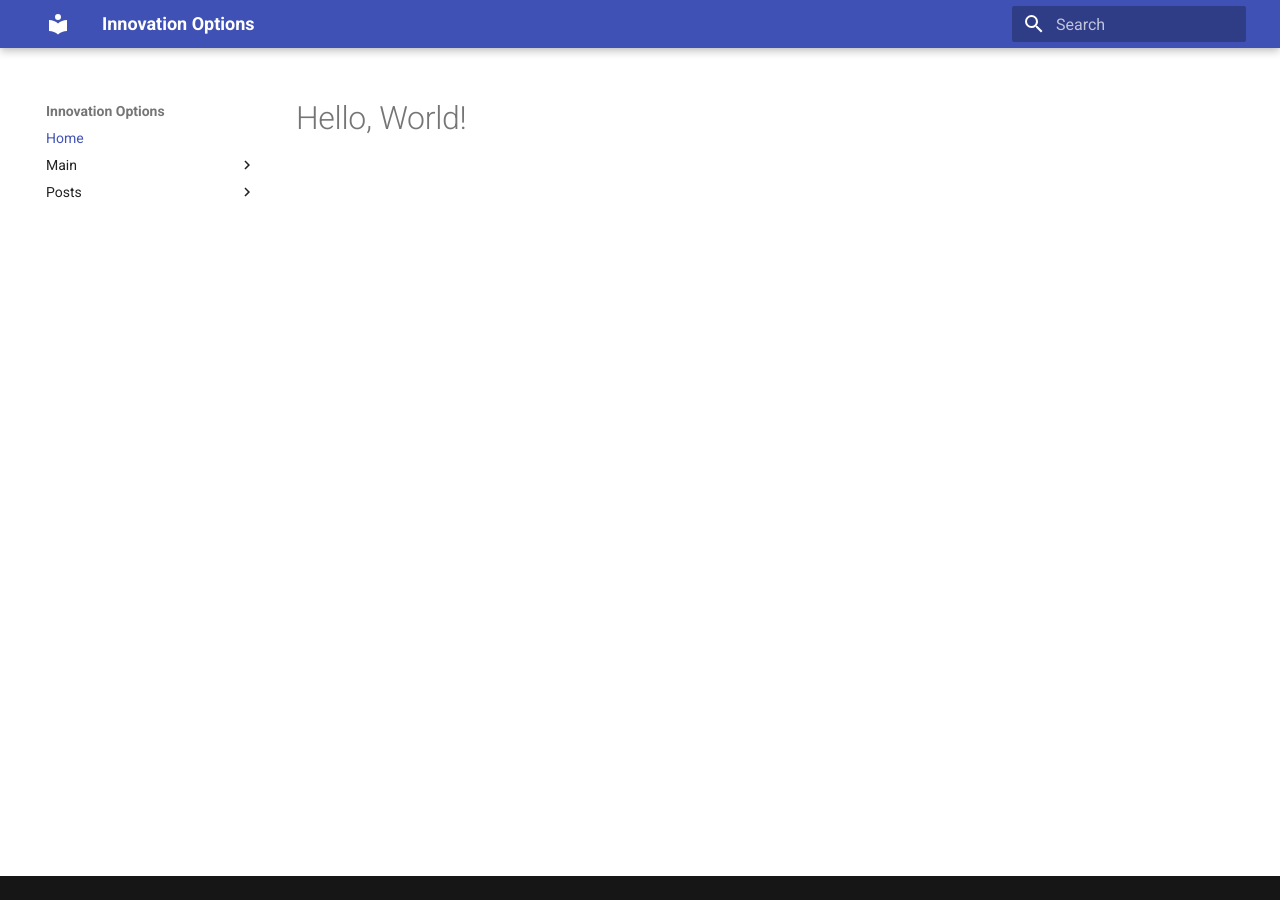
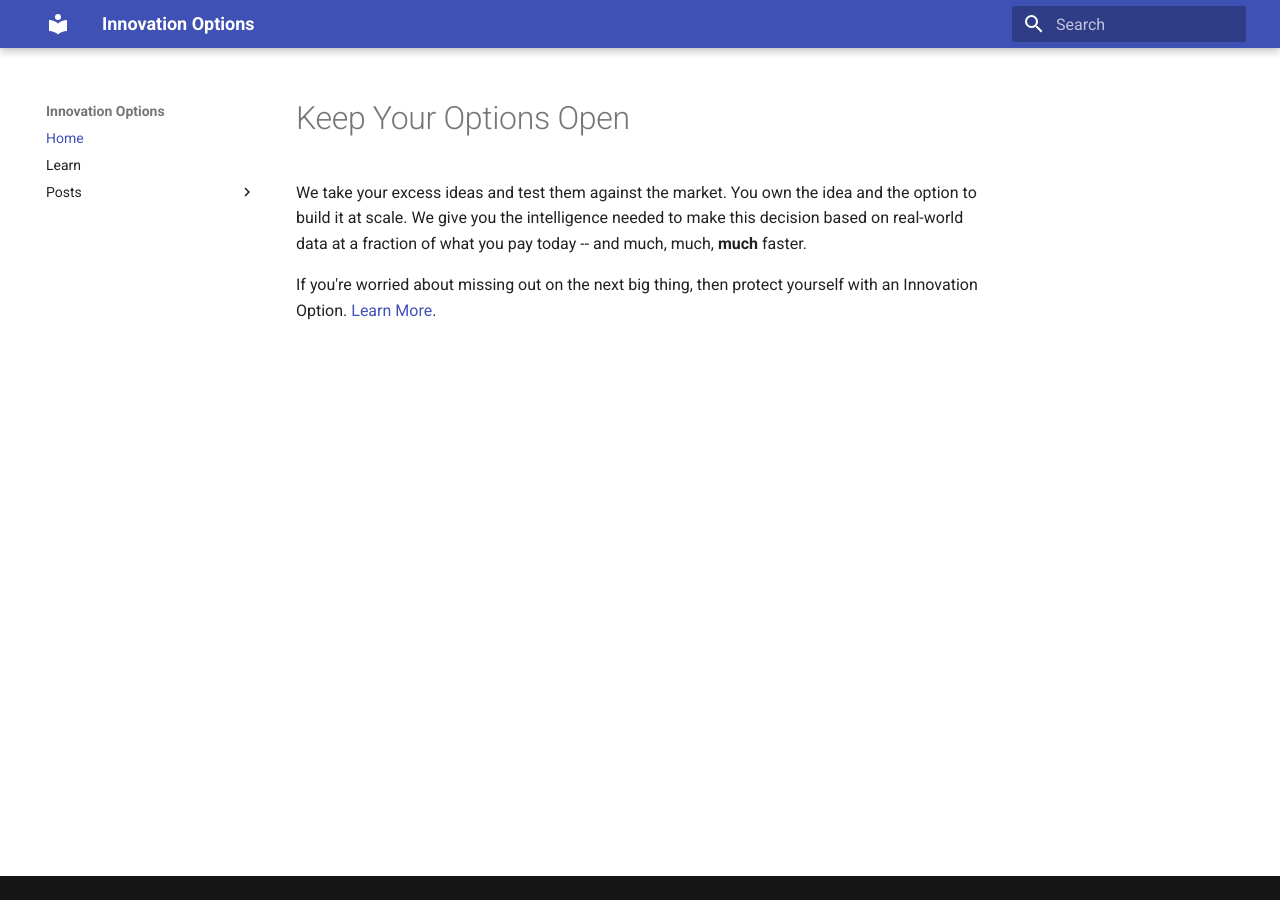
Before and after one commit to innovation-options/io-web, an MkDocs documentation site: the page built from content/index.md, in a window 1280 px wide. Built offline with MkDocs 1.6.1 and Material for MkDocs 9.7.7, drawn with Linux system fonts in a browser that asks for light colours.

Commit message:
add learn page

```diff
--- a/content/index.md
+++ b/content/index.md
@@ -1,5 +1,9 @@
 ---
-title: Hello, World
+title: Home
 ---
 
-# Hello, World!
+# Keep Your Options Open
+
+We take your excess ideas and test them against the market.  You own the idea and the option to build it at scale.  We give you the intelligence needed to make this decision based on real-world data at a fraction of what you pay today -- and much, much, **much** faster.
+
+If you're worried about missing out on the next big thing, then protect yourself with an Innovation Option.  [Learn More](pages/learn.md).
--- a/mkdocs.yaml
+++ b/mkdocs.yaml
@@ -14,8 +14,9 @@
 docs_dir: 'content'
 nav:
   - Home: index.md
-  - Main:
-    - pages/about.md
+  - Learn: learn.md
+  # - Main:
+  #   - pages/about.md
     # - pages/calculator.md
   - Posts:
     - posts/measuring-learning/index.md
```
Also changed, not shown: content/learn.md (added, +29 -0 lines), content/pages/about.md (deleted, +0 -7 lines).
